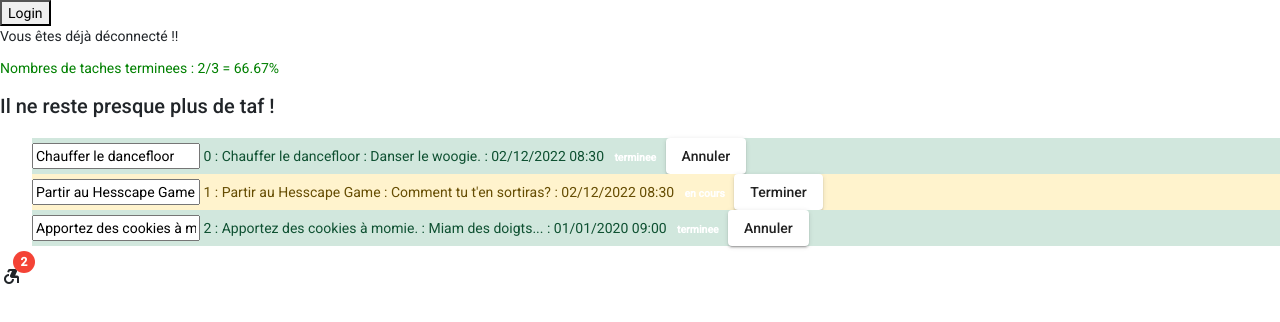
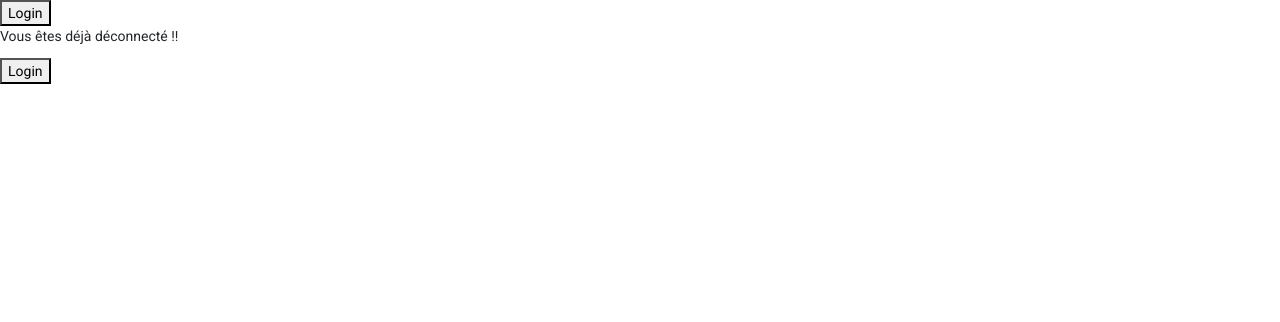
Before and after one commit to formateur357/TodoList, an Angular app: page /login in a window 1280 px wide. Before the commit this address led to /. Shown: the top 322 px of the page. Built offline with nearby package versions, Linux system fonts and the light colour scheme.

Commit message:
add routes

```diff
--- a/src/app/app-routing.module.ts
+++ b/src/app/app-routing.module.ts
@@ -1,7 +1,13 @@
 import { NgModule } from '@angular/core';
 import { RouterModule, Routes } from '@angular/router';
+import { LoginComponent } from './components/login/login.component';
+import { TodoListComponent } from './components/todo-list/todo-list.component';
 
-const routes: Routes = [];
+const routes: Routes = [
+  {path: 'login', component: LoginComponent},
+  {path: 'todolist', component: TodoListComponent},
+  {path: '', component: TodoListComponent}
+];
 
 @NgModule({
   imports: [RouterModule.forRoot(routes)],
--- a/src/app/app.component.html
+++ b/src/app/app.component.html
@@ -1,2 +1,2 @@
 <app-nav></app-nav>
-<app-todo-list></app-todo-list>
+<router-outlet></router-outlet>
```
